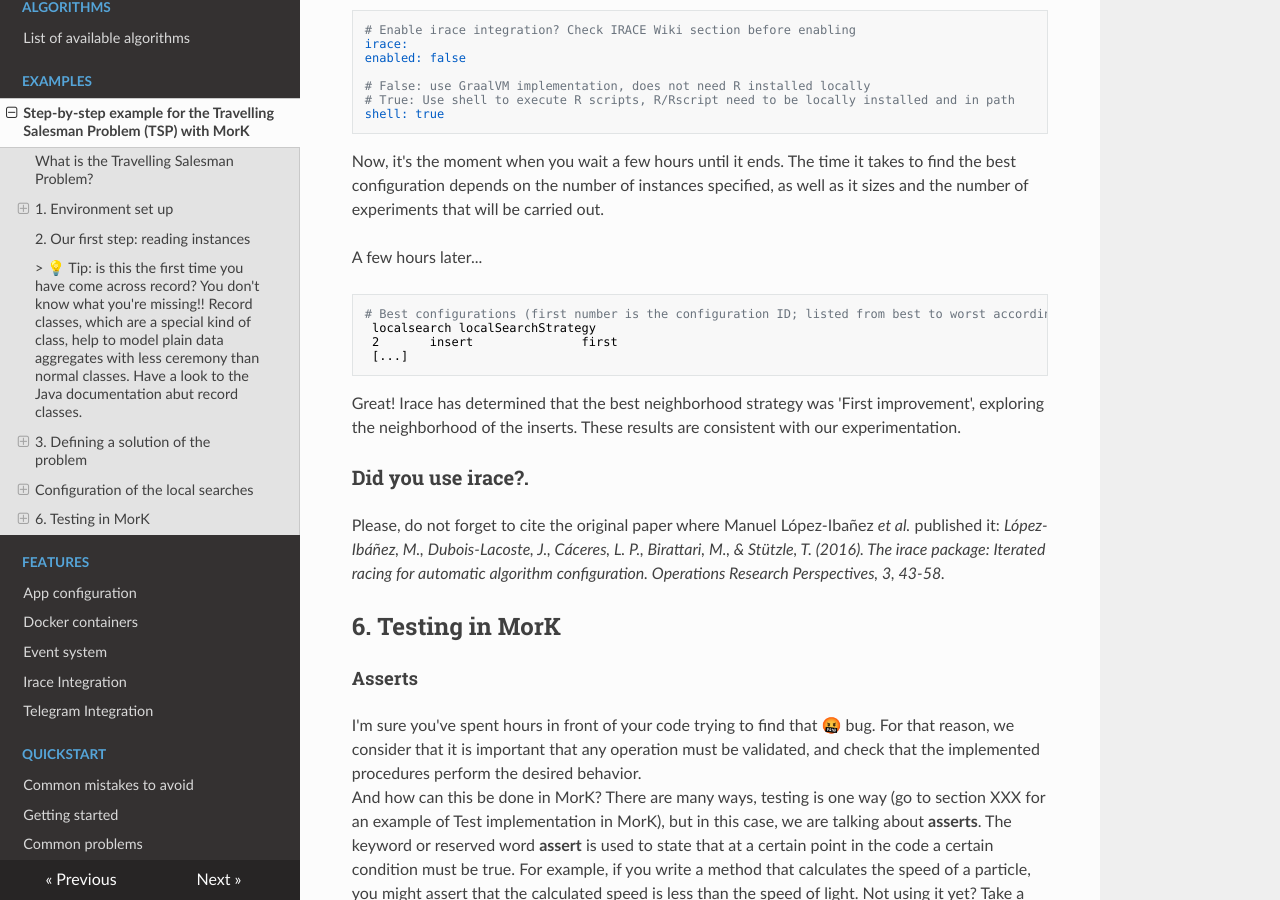
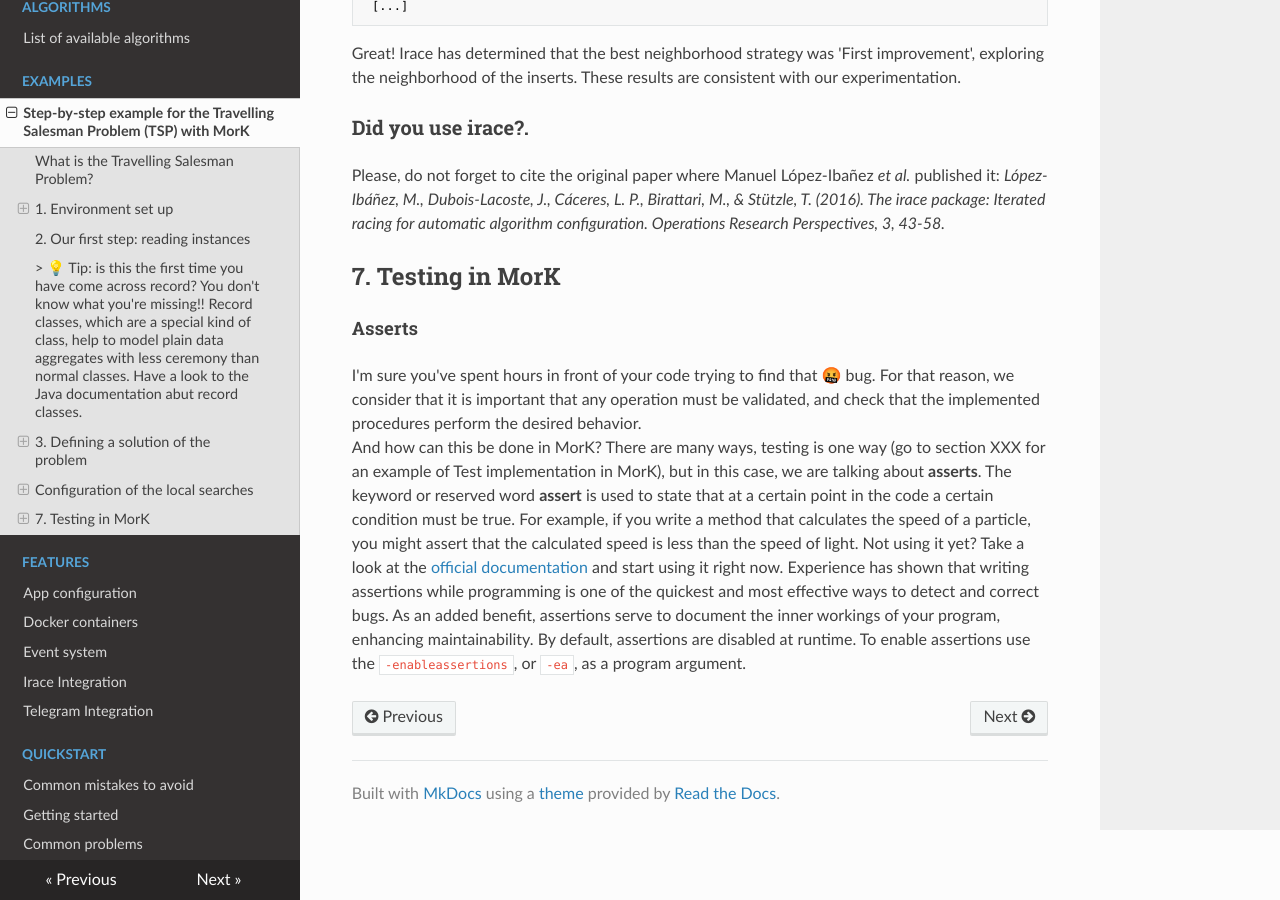
Before and after one commit to mork-optimization/mork, an MkDocs documentation site: the page built from docs/examples/stepbysteptspexample.md, in a window 1280 px wide and 900 px high, scrolled down 13967 px. Built offline with MkDocs 1.6.1, drawn with Linux system fonts in a browser that asks for light colours; nearby versions of some CDN libraries.

Commit message:
minor changes

```diff
--- a/docs/examples/stepbysteptspexample.md
+++ b/docs/examples/stepbysteptspexample.md
@@ -8,7 +8,7 @@
 science and operations research.
 
 <p align="center">
- <img src="https://miro.medium.com/max/1838/1*by3MgdkmamEAxlCaIH68Xg.jpeg"  width="500"  alt="Example of the TSP problem"/>
+ <img src="introduction.jpeg"  style="width:500px"  alt="Example of the TSP problem"/>
 </p>
 
 Obtained
@@ -806,7 +806,7 @@
 _López-Ibáñez, M., Dubois-Lacoste, J., Cáceres, L. P., Birattari, M., & Stützle, T. (2016). The irace package: Iterated
 racing for automatic algorithm configuration. Operations Research Perspectives, 3, 43-58._
 
-## 6. Testing in MorK
+## 7. Testing in MorK
 
 #### Asserts
 
```
Also changed, not shown: docs/examples/introduction.jpeg (added).
